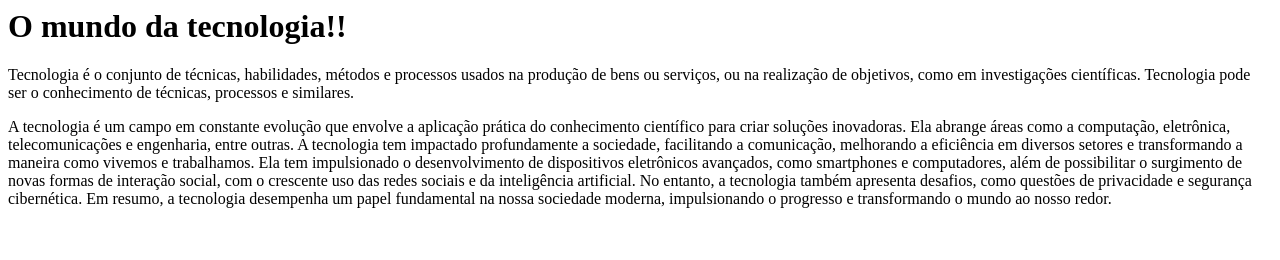
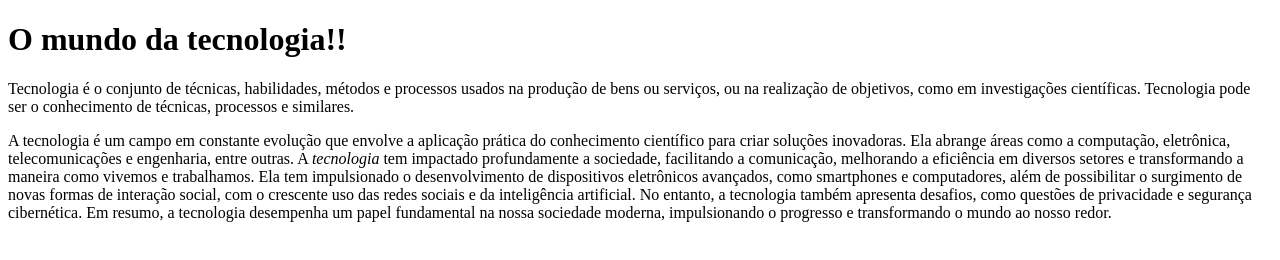
Before and after one commit to juninkkjk1/technology, a plain HTML site: page index.html in a window 1280 px wide. Drawn offline with Linux system fonts and the light colour scheme.

Commit message:
Update index.html

```diff
--- a/index.html
+++ b/index.html
@@ -1,10 +1,17 @@
-<h1>O mundo da tecnologia!!</h1>
+<!DOCTYPE html>
+<html lang="pt-br>
+  <head>
+   <meta charset="UTF-8"
+</head>
+
+
+<h1>O mundo da <strong>tecnologia!!</strong></h1>
 
 <p>Tecnologia é o conjunto de técnicas, habilidades, métodos e processos usados na produção de bens ou serviços, ou na realização de objetivos,
 como em investigações científicas. Tecnologia pode ser o conhecimento de técnicas, processos e similares.</p>
 
 <p>A tecnologia é um campo em constante evolução que envolve a aplicação prática do conhecimento científico para criar soluções inovadoras. Ela abrange áreas como a computação, eletrônica,
-telecomunicações e engenharia, entre outras. A tecnologia tem impactado profundamente a sociedade, facilitando a comunicação,
+telecomunicações e engenharia, entre outras. A <em>tecnologia</em> tem impactado profundamente a sociedade, facilitando a comunicação,
 melhorando a eficiência em diversos setores e transformando a maneira como vivemos e trabalhamos. Ela tem impulsionado o desenvolvimento de dispositivos eletrônicos avançados,
 como smartphones e computadores, além de possibilitar o surgimento de novas formas de interação social, com o crescente uso das redes sociais e da inteligência artificial.
 No entanto, a tecnologia também apresenta desafios, como questões de privacidade e segurança cibernética. Em resumo, a tecnologia desempenha um papel fundamental na nossa sociedade moderna,
```
